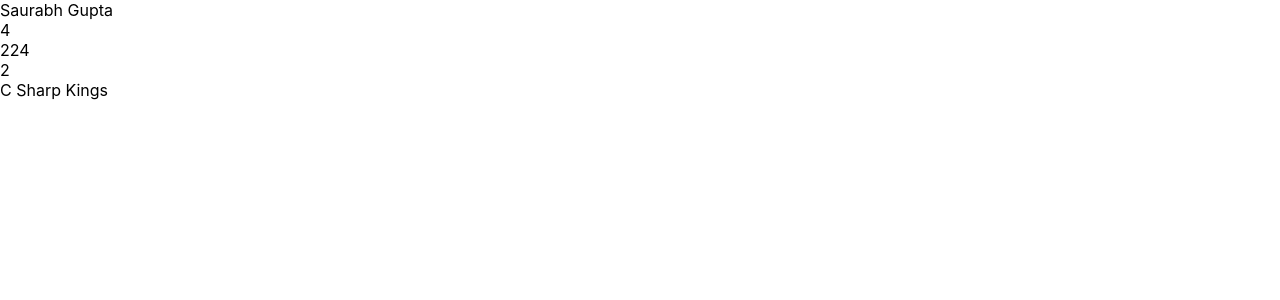
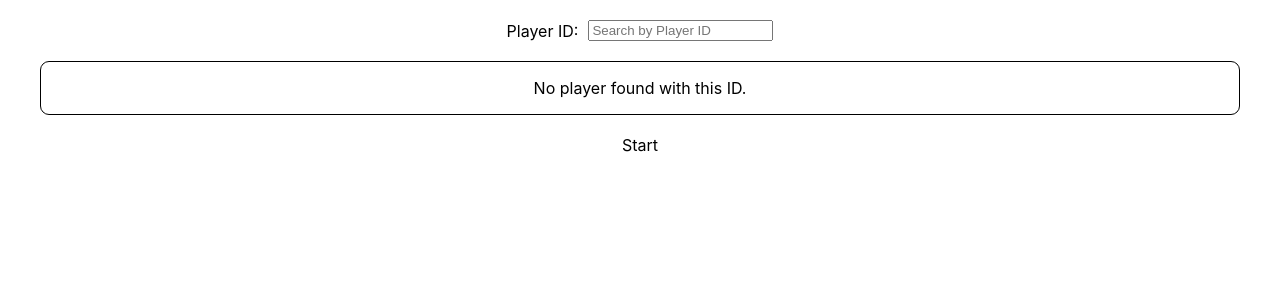
Before and after one commit to saurabh14/cricAuction, a React (Create React App) app: page / in a window 1280 px wide. Shown: the top 300 px of the page. Built offline with nearby package versions, Linux system fonts and the light colour scheme.

Commit message:
added player data and list

```diff
--- a/package.json
+++ b/package.json
@@ -9,6 +9,7 @@
     "react": "^18.3.1",
     "react-dom": "^18.3.1",
     "react-scripts": "5.0.1",
+    "sass": "^1.79.4",
     "web-vitals": "^2.1.4"
   },
   "scripts": {
--- a/public/index.html
+++ b/public/index.html
@@ -10,10 +10,6 @@
       content="Web site created using create-react-app"
     />
     <link rel="apple-touch-icon" href="%PUBLIC_URL%/logo192.png" />
-    <!--
-      manifest.json provides metadata used when your web app is installed on a
-      user's mobile device or desktop. See https://developers.google.com/web/fundamentals/web-app-manifest/
-    -->
     <link rel="manifest" href="%PUBLIC_URL%/manifest.json" />
     <!--
       Notice the use of %PUBLIC_URL% in the tags above.
--- a/src/App.js
+++ b/src/App.js
@@ -1,14 +1,45 @@
 import PlayerCard from "./components/auctionPage/PlayerCard";
+import playerData from "./data/playerData.json";
+import AuctionBidding from "./components/auctionPage/auctionBidding";
+import { useState } from "react";
+import "./assets/style/auctionPage.scss";
+
 
 
 function App() {
-  return (
+  const [searchId, setSearchId] = useState("");
+  const handleSearch = (e) => {
+    setSearchId(e.target.value); // Update state with the input value
+  };
+  const filteredPlayer = playerData.find((player) => player.id === parseInt(searchId));
+
+
+  return  (
     <div className="App">
-
-      <div className="AuctionPage">
-          <PlayerCard />
+      <div className="SearchPlayer-Container">
+        <span>Player ID:</span>
+          <input
+            type="text"
+            placeholder="Search by Player ID"
+            value={searchId}
+            onChange={handleSearch}
+          />
       </div>
 
+
+      {filteredPlayer ? (
+        <div className="playerCard-container">
+          <PlayerCard player={filteredPlayer} />
+        </div>
+
+      ) : (
+        <div className="playerCard-container">
+          <p>No player found with this ID.</p>
+        </div>
+
+      )}
+
+      <AuctionBidding />
     </div>
   );
 }
--- /dev/null
+++ b/src/assets/style/auctionPage.scss
@@ -0,0 +1,32 @@
+.App{
+    height: 100vh;
+    box-sizing: border-box;
+    padding: 20px 40px;
+}
+.SearchPlayer-Container{
+    display: flex;
+    align-content: center;
+    align-items: center;
+    justify-content: center;
+    gap: 10px;
+}
+.playerCard-container{
+    border:1px solid;
+    border-radius: 9px;
+    text-align: center;
+    margin:20px 0;
+}
+.AuctionButtons{
+    display: flex;
+    align-content: center;
+    justify-content: space-evenly;
+    align-items: center;
+    flex-wrap: wrap;
+    .buttons{
+        text-align: center;
+        &:first-child{
+                width: 100%;
+        }
+    }
+
+}
--- a/src/components/auctionPage/PlayerCard.jsx
+++ b/src/components/auctionPage/PlayerCard.jsx
@@ -1,10 +1,10 @@
 import PlayerInfo from "./PlayerInfo";
 
 
-function PlayerCard(){
+function PlayerCard({ player }){
     return(
         <div className="PlayerCard">
-            <PlayerInfo />
+            <PlayerInfo player={player}  />
         </div>
     )
 }
--- a/src/components/auctionPage/PlayerInfo.jsx
+++ b/src/components/auctionPage/PlayerInfo.jsx
@@ -1,13 +1,14 @@
-function PlayerInfo(){
+
+function PlayerInfo({ player }){
     return(
             <>
             <div className="PlayerCard-img"></div>
-            <div className="PlayerCard-name">Saurabh Gupta</div>
+            <div className="PlayerCard-name">{player.name}</div>
             <div className="PlayerCard-info">
-                <div className="PlayerCardInfo-matches">4</div>
-                <div className="PlayerCardInfo-runs">224</div>
-                <div className="PlayerCardInfo-wickets">2</div>
-                <div className="PlayerCardInfo-lastTeam">C Sharp Kings</div>
+                <div className="PlayerCardInfo-matches">Matches: {player.matches}</div>
+                <div className="PlayerCardInfo-runs">Runs: {player.runs}</div>
+                <div className="PlayerCardInfo-wickets">Wickets: {player.wickets}</div>
+                <div className="PlayerCardInfo-lastTeam">Last Team: {player.lastTeam}</div>
             </div>
             </>
     )
--- a/src/components/auctionPage/auctionBidding.jsx
+++ b/src/components/auctionPage/auctionBidding.jsx
@@ -0,0 +1,23 @@
+import { useState } from "react";
+function AuctionBidding(){
+    const [isStarted, setIsStarted] = useState(false);
+    const handleStart = () => {
+        setIsStarted(true); // Show Sold and Unsold buttons
+      };
+
+    return(
+        <div className="AuctionButtons">
+            {!isStarted && (<div className="buttons" onClick={handleStart}> Start</div>)}
+
+
+            {isStarted && (
+            <>
+                <div className="buttons">Sold</div>
+                <div className="buttons">Unsold</div>
+            </>
+            )}
+      </div>
+    );
+}
+
+export default AuctionBidding;
--- /dev/null
+++ b/src/data/playerData.json
@@ -0,0 +1,26 @@
+[
+    {
+      "id":1,
+      "name": "Saurabh Gupta",
+      "matches": 4,
+      "runs": 224,
+      "wickets": 2,
+      "lastTeam": "C Sharp Kings"
+    },
+    {
+      "id":2,
+      "name": "Ankit Sulakhe",
+      "matches": 4,
+      "runs": 80,
+      "wickets": 5,
+      "lastTeam": "C Sharp Kings"
+    },
+    {
+      "id":3,
+      "name": "Irfan Khan",
+      "matches": 4,
+      "runs": 95,
+      "wickets": 3,
+      "lastTeam": "Angular Attackers"
+    }
+  ]
```
Also changed, not shown: 1 other file (tests, documents, lock files or other folders).
